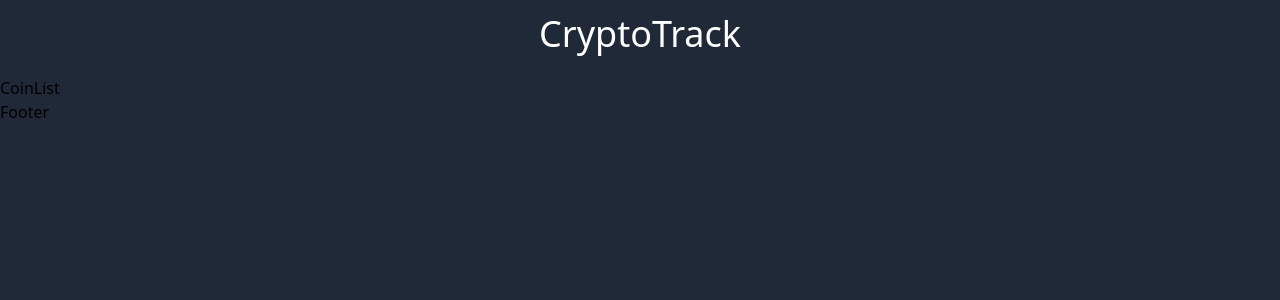
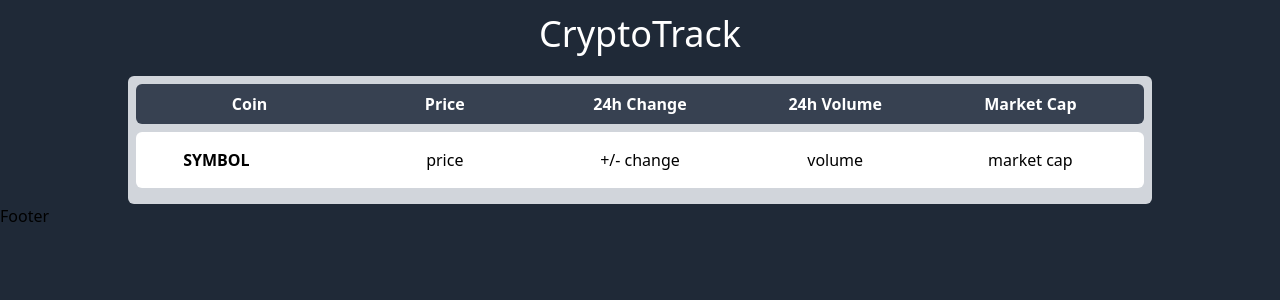
Before and after one commit to carlosgauci/crypto-track, a React (Create React App) app: page / in a window 1280 px wide. Shown: the top 300 px of the page. Built offline with nearby package versions, Linux system fonts and the light colour scheme.

Commit message:
style coin list and coin card

```diff
--- a/package.json
+++ b/package.json
@@ -10,6 +10,7 @@
     "axios": "^0.21.1",
     "react": "^17.0.2",
     "react-dom": "^17.0.2",
+    "react-icons": "^4.2.0",
     "react-scripts": "4.0.3",
     "web-vitals": "^1.1.1"
   },
--- a/src/components/App.js
+++ b/src/components/App.js
@@ -7,7 +7,9 @@ const App = () => {
   return (
     <>
       <Header />
-      <CoinList />
+      <main>
+        <CoinList />
+      </main>
       <Footer />
     </>
   );
--- /dev/null
+++ b/src/components/Coin.js
@@ -0,0 +1,31 @@
+import React from "react";
+import { IoClose } from "react-icons/io5";
+
+const Coin = () => {
+  return (
+    <article className="grid grid-cols-3 md:grid-cols-5 bg-white w-full h-14 px-4 rounded-md mb-2 place-items-center relative group">
+      {/* Coin image & symbol */}
+      <div className="grid grid-cols-2 place-items-center">
+        {/* <img  className="w-8 h-8 mr-3" /> */}
+        <p className="uppercase font-semibold justify-self-start">symbol</p>
+      </div>
+
+      {/* Price */}
+      <p>price</p>
+
+      {/* 24h change */}
+      <p>+/- change</p>
+
+      {/* 24h volume */}
+      <p className="hidden md:block ">volume</p>
+
+      {/* Market cap */}
+      <p className="hidden md:block ">market cap</p>
+
+      {/* Delete coin button */}
+      <IoClose className="opacity-0 absolute top-0 right-0 text-red-500 text-lg cursor-pointer group-hover:opacity-100" />
+    </article>
+  );
+};
+
+export default Coin;
--- a/src/components/CoinList.js
+++ b/src/components/CoinList.js
@@ -1,7 +1,22 @@
 import React from "react";
+import Coin from "./Coin";
 
 const CoinList = () => {
-  return <div>CoinList</div>;
+  return (
+    <section className="container bg-gray-300 w-full rounded-md p-2 relative">
+      {/* Coin list header */}
+      <div className="grid grid-cols-3 md:grid-cols-5 place-items-center font-semibold mb-2  bg-gray-700 text-white w-full py-2 px-4 rounded-md">
+        <p className="">Coin</p>
+        <p>Price</p>
+        <p className="">24h Change</p>
+        <p className="hidden md:block">24h Volume</p>
+        <p className="hidden md:block">Market Cap</p>
+      </div>
+
+      {/* Coins */}
+      <Coin />
+    </section>
+  );
 };
 
 export default CoinList;
```
Also changed, not shown: 1 other file (tests, documents, lock files or other folders).
